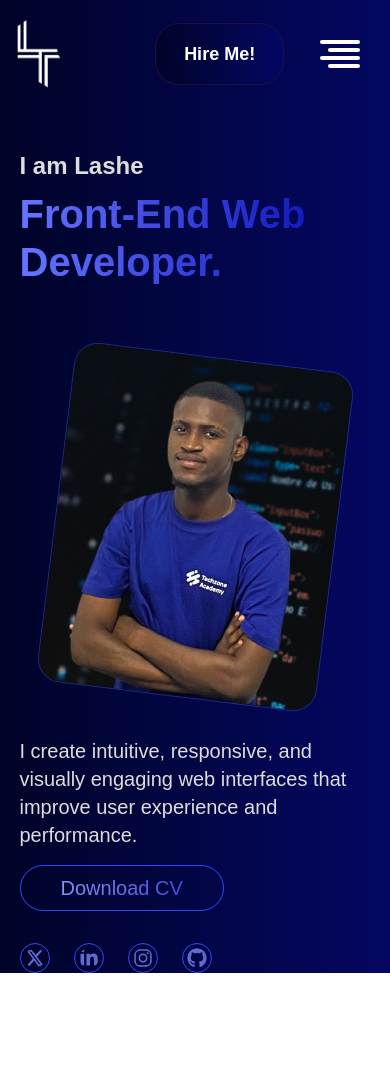
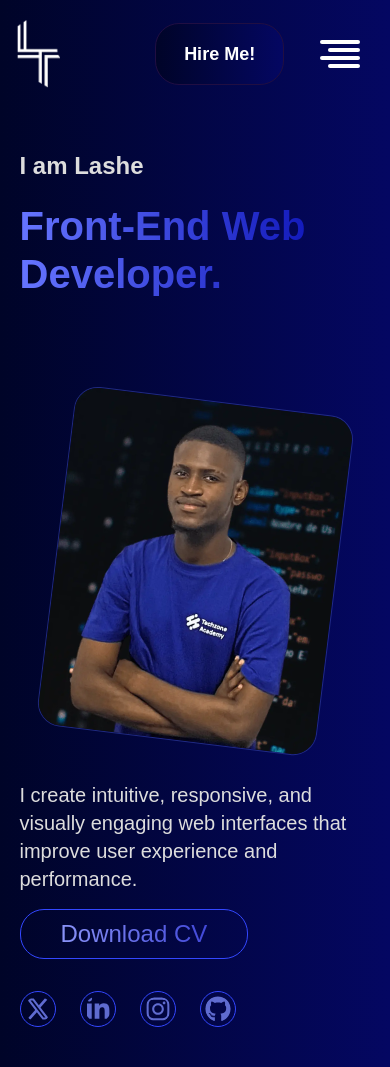
Before and after one commit to KidHarlesh/LahsePortfolio, a React (Vite) app: page / in a window 390 px wide. Before the commit the page ends 973 px from the top, so only its background shows below. Built offline with nearby package versions, Linux system fonts and the light colour scheme.

Commit message:
New commit

```diff
--- a/src/components/HeroSection.jsx
+++ b/src/components/HeroSection.jsx
@@ -4,7 +4,7 @@ import { FaXTwitter } from "react-icons/fa6";
 import { FaLinkedinIn } from "react-icons/fa";
 import { FaInstagram } from "react-icons/fa";
 import { FaGithub } from "react-icons/fa";
-import LahseImage from "../assets/lashe.png";
+import LahseImage from "../assets/lasheMe.webp";
 import { motion } from "framer-motion";
 
 const HeroSection = () => {
@@ -17,32 +17,22 @@ const HeroSection = () => {
       const timeout = setTimeout(() => {
         setDisplayedText((prev) => prev + text[index]);
         setIndex(index + 1);
-      }, 50); // Adjust typing speed here
+      }, 50);
       return () => clearTimeout(timeout);
     }
   }, [index, text]);
 
   return (
-    <section className=" relative z-0 lg:pt-16 lg:containers ">
+    <section className=" relative z-0 lg:pt-16 lg:containers pb-10 lg:pb-0 ">
       <motion.h1
-        className="hidden lg:block absolute text-[18em] bottom-[5rem] right-[31rem]
-             text-transparent bg-clip-text opacity-5 -z-10 font-bold"
-        style={{
-          WebkitTextStroke: "3px #273291cd", // Blue border effect
-        }}
-        animate={{
-          scale: [1, 1.05, 1], // Expands slightly and contracts
-          opacity: [0.6, 1, 0.6], // Fades in and out
-        }}
-        transition={{
-          duration: 3, // Runs every 3 seconds
-          repeat: Infinity,
-          ease: "easeInOut",
-        }}
+        aria-hidden="true"
+        className="hidden lg:block absolute text-[18em] bottom-[5rem] right-[31rem] text-transparent bg-clip-text opacity-5 -z-10 font-bold"
+        style={{ WebkitTextStroke: "3px #273291cd" }}
+        animate={{ scale: [1, 1.05, 1], opacity: [0.6, 1, 0.6] }}
+        transition={{ duration: 3, repeat: Infinity, ease: "easeInOut" }}
       >
         HI
       </motion.h1>
-
       <div className="containers mt-8 text-left z-10">
         <div className="lg:flex">
           <div className="">
@@ -54,16 +44,16 @@ const HeroSection = () => {
             >
               I am Lashe
             </motion.h1>
-
+            <div className="min-h-[100px]">
               <motion.p
-              className="bg-gradient-to-r from-[#6675ff] to-[#0006ad] text-transparent bg-clip-text text-[40px] leading-[48px] lg:text-7xl  font-extrabold  pt-2 lg:pt-4  "
+                className="bg-gradient-to-r from-[#6675ff] to-[#0006ad] text-transparent bg-clip-text text-[40px] leading-[48px] lg:text-7xl font-extrabold pt-5 lg:pt-4 pb-8"
                 initial={{ y: 0 }}
                 animate={{ y: 10 }}
                 transition={{ duration: 0.4, ease: "easeOut" }}
               >
                 {displayedText}
               </motion.p>
-
+            </div>
             {/* About Text */}
             <div className="hidden lg:block   ">
               <p className="text-2xl font-medium text-[#DDDDDD] mt-10 z-10  ">
@@ -73,16 +63,13 @@ const HeroSection = () => {
               {/* Download CV Button */}
               <div className="flex items-center gap-4 mt-10">
                 <a href={MyCV} download="Toluwalase_CV.pdf">
-                  <button className="my-4 border text-xl px-10 py-2 rounded-3xl bg-gradient-to-r from-[#9da7ff] to-[#2e34d0] text-transparent bg-clip-text border-[#3347ff]">
+                  <button className="my-4 border text-2xl px-10 py-2 rounded-3xl bg-gradient-to-r from-[#9da7ff] to-[#2e34d0] text-transparent bg-clip-text border-[#3347ff]">
                     Download CV
                   </button>
                 </a>
-                <div
-                  className="lg:flex
-        gap-3  text-3xl text-[#5f6bd0] hidden  "
-                >
+                <div className="lg:flex gap-3  text-4xl text-[#5f6bd0] hidden  ">
                   <a href="https://x.com/harlesh444/" target="_blank">
-                    <FaXTwitter className="hover:text-[#1DA1F2] transition duration-300 cursor-pointer border rounded-full  p-1 border-[#3347ff] " />
+                    <FaXTwitter className="hover:text-[#1DA1F2] transition duration-300 cursor-pointer border rounded-full  p-1 border-[#3347ff]  " />
                   </a>
                   <a
                     href="https://www.linkedin.com/in/alowoesin-toluwalase-956249337/ "
@@ -107,33 +94,53 @@ const HeroSection = () => {
           <div className="flex justify-center mt-20 z-10 lg:mt-0">
             <motion.img
               src={LahseImage}
-              alt="LASHEIMAGE"
-              className="rounded-3xl w-[80%]  lg:w-[70%] border border-[#273291cd]"
-              initial={{ rotate: 7 }}
+              alt="Lashe Profile Picture"
+              loading="lazy"
+              className="rounded-3xl w-[80%] lg:w-[70%] border border-[#273291cd]"
+              initial={{
+                x: window.innerWidth >= 1024 ? 100 : 0,
+                y: window.innerWidth < 1024 ? 100 : 0,
+                opacity: 0,
+                rotate: 7,
+              }}
+              animate={{ x: 0, y: 0, opacity: 1, rotate: 7 }}
               whileHover={{ rotate: 0 }}
               whileTap={{ rotate: 0 }}
-              transition={{ duration: 0.2, ease: "easeOut" }}
+              transition={{ duration: 0.8, ease: "easeOut" }}
             />
           </div>
         </div>
 
         {/* About Text mobile view only */}
         <div className="lg:hidden">
-          <p className="text-xl font-medium text-[#DDDDDD] mt-10  ">
+          <motion.p
+            className="text-xl font-medium text-[#DDDDDD] mt-10"
+            initial={{ y: 50, opacity: 0 }}
+            whileInView={{ y: 0, opacity: 1 }}
+            transition={{ duration: 0.8, ease: "easeOut" }}
+          >
             I create intuitive, responsive, and visually engaging web interfaces
             that improve user experience and performance.
-          </p>
-          {/* Download CV Button mobile view only */}
+          </motion.p>
+
           <a href={MyCV} download="Toluwalase_CV.pdf">
-            <button className="my-4 border text-xl px-10 py-2 rounded-3xl bg-gradient-to-r from-[#9da7ff] to-[#2e34d0] text-transparent bg-clip-text border-[#3347ff]">
+            <motion.button
+              className="my-4 border text-2xl px-10 py-2 rounded-3xl bg-gradient-to-r from-[#9da7ff] to-[#2e34d0] text-transparent bg-clip-text border-[#3347ff]"
+              initial={{ y: 40, opacity: 0 }}
+              whileInView={{ y: 0, opacity: 1 }}
+              transition={{ duration: 0.8, ease: "easeOut" }}
+            >
               Download CV
-            </button>
+            </motion.button>
           </a>
         </div>
         {/* Social Icons mobile view only */}
-        <div
+        <motion.div
           className="flex
-        gap-6 mt-4  text-3xl text-[#5f6bd0] lg:hidden"
+        gap-6 mt-4  text-4xl text-[#5f6bd0] lg:hidden"
+          initial={{ y: 30, opacity: 0 }}
+          whileInView={{ y: 0, opacity: 1 }}
+          transition={{ duration: 0.4, ease: "easeOut" }}
         >
           <a href="https://x.com/harlesh444/" target="_blank">
             <FaXTwitter className="hover:text-[#1DA1F2] transition duration-300 cursor-pointer border rounded-full  p-1 border-[#3347ff] " />
@@ -151,8 +158,7 @@ const HeroSection = () => {
           <a href="https://github.com/KidHarlesh/" target="_blank">
             <FaGithub className="hover:text-gray-400 transition duration-300 cursor-pointer border  rounded-full   p-1 border-[#3347ff]" />
           </a>
-        </div>
-
+        </motion.div>
       </div>
     </section>
   );
--- a/src/components/MobileNavbar.jsx
+++ b/src/components/MobileNavbar.jsx
@@ -20,6 +20,7 @@ const MobileNavbar = () => {
           <div className="flex justify-between items-center">
             <a href="#">
               <motion.img
+              initial={{ x: 10 }}
                 animate={{ x: -10 }}
                 transition={{ duration: 1, ease: "easeInOut" }}
                 src={Logo}
```
Also changed, not shown: src/assets/lashe.png, src/assets/lasheMe.webp (added). Lines whose indentation alone changed are shown as unchanged.
